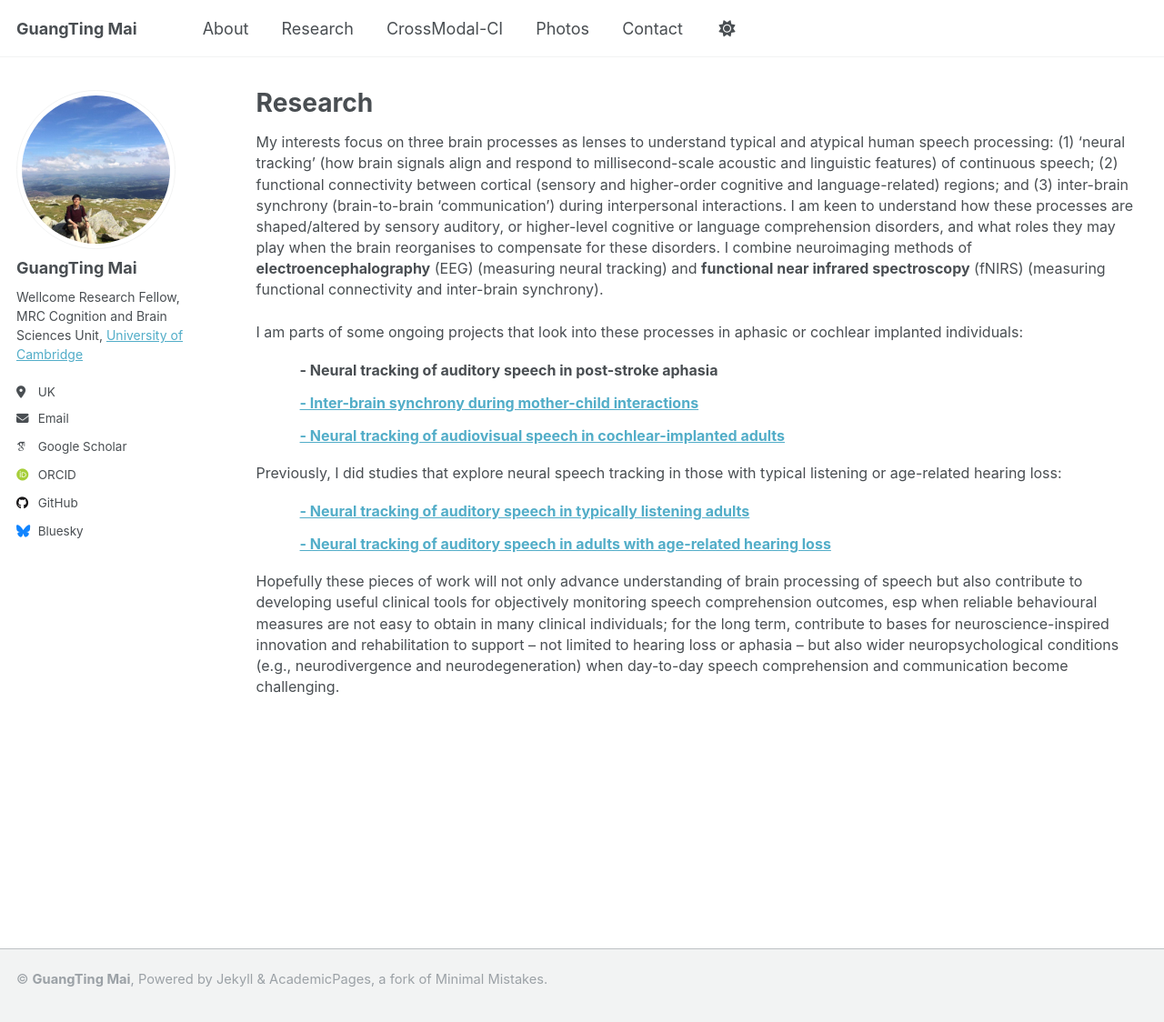
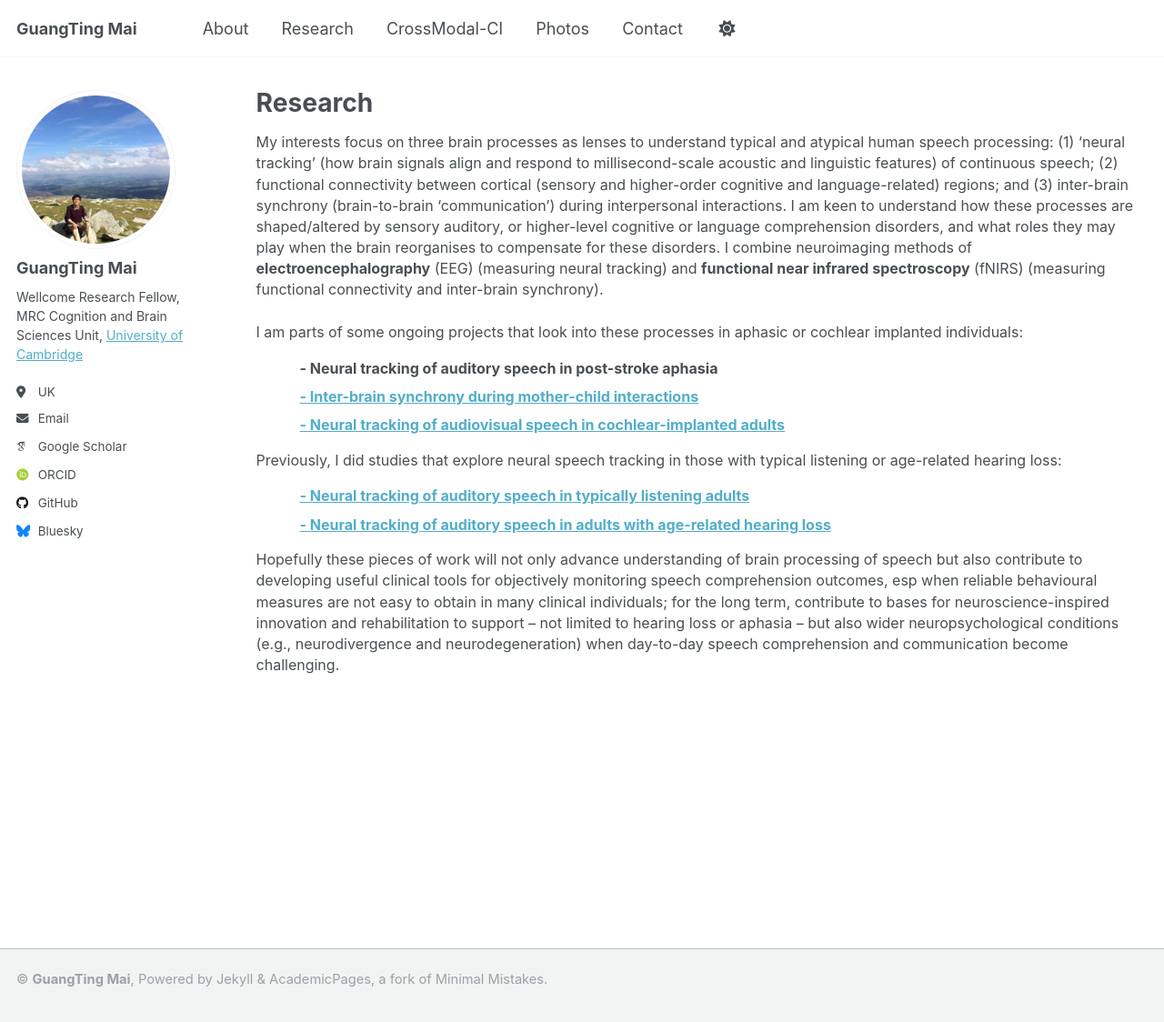
Before and after one commit to guangtingmai/guangtingmai.github.io, a Jekyll site: the page built from _pages/research.html, in a window 1280 px wide and 1130 px high. Shown: the top 1124 px of the window at 91% size. Built offline with Jekyll 4.4.1, drawn with Linux system fonts in a browser that asks for light colours; some web fonts are replaced.

Commit message:
Update research.html

```diff
--- a/_pages/research.html
+++ b/_pages/research.html
@@ -13,12 +13,12 @@
   <strong>electroencephalography</strong> (EEG) (measuring neural tracking) and <strong>functional near infrared spectroscopy</strong> (fNIRS)
   (measuring functional connectivity and inter-brain synchrony).</span></p>
 <p><span style="font-size: 12pt;line-height: 1.45;display: block;margin-bottom: 0.15vh">I am parts of some ongoing projects that look into these processes in aphasic or cochlear implanted individuals:</span></p>
-<p><span style="font-size: 12pt;line-height: 0.8;display: block;margin-bottom: 0.05vh">&emsp;&emsp;&emsp;<strong>- Neural tracking of auditory speech in post-stroke aphasia</strong></span></p>
-<p><span style="font-size: 12pt;line-height: 0.8;display: block;margin-bottom: 0.05vh">&emsp;&emsp;&emsp;<a href="https://guangtingmai.github.io/interbrain-sync/"><strong>- Inter-brain synchrony during mother-child interactions</strong></a></span></p>
-<p><span style="font-size: 12pt;line-height: 0.8;display: block;margin-bottom: 0.15vh">&emsp;&emsp;&emsp;<a href="https://guangtingmai.github.io/crossmodal-ci/"><strong>- Neural tracking of audiovisual speech in cochlear-implanted adults</strong></a></span></p>
+<p><span style="font-size: 12pt;line-height: 0.5;display: block;margin-bottom: 0.05vh">&emsp;&emsp;&emsp;<strong>- Neural tracking of auditory speech in post-stroke aphasia</strong></span></p>
+<p><span style="font-size: 12pt;line-height: 0.5;display: block;margin-bottom: 0.05vh">&emsp;&emsp;&emsp;<a href="https://guangtingmai.github.io/interbrain-sync/"><strong>- Inter-brain synchrony during mother-child interactions</strong></a></span></p>
+<p><span style="font-size: 12pt;line-height: 0.5;display: block;margin-bottom: 0.15vh">&emsp;&emsp;&emsp;<a href="https://guangtingmai.github.io/crossmodal-ci/"><strong>- Neural tracking of audiovisual speech in cochlear-implanted adults</strong></a></span></p>
 <p><span style="font-size: 12pt;line-height: 1.45;display: block;margin-bottom: 0.15vh">Previously, I did studies that explore neural speech tracking in those with typical listening or age-related hearing loss:</span></p>
-<p><span style="font-size: 12pt;line-height: 0.8;display: block;margin-bottom: 0.05vh">&emsp;&emsp;&emsp;<a href="https://guangtingmai.github.io/neuraltrack-typical/"><strong>- Neural tracking of auditory speech in typically listening adults</strong></a></span></p>
-<p><span style="font-size: 12pt;line-height: 0.8;display: block;margin-bottom: 0.05vh">&emsp;&emsp;&emsp;<a href="https://guangtingmai.github.io/neuraltrack-hearingloss/"><strong>- Neural tracking of auditory speech in adults with age-related hearing loss</strong></a></span></p>
+<p><span style="font-size: 12pt;line-height: 0.5;display: block;margin-bottom: 0.05vh">&emsp;&emsp;&emsp;<a href="https://guangtingmai.github.io/neuraltrack-typical/"><strong>- Neural tracking of auditory speech in typically listening adults</strong></a></span></p>
+<p><span style="font-size: 12pt;line-height: 0.5;display: block;margin-bottom: 0.05vh">&emsp;&emsp;&emsp;<a href="https://guangtingmai.github.io/neuraltrack-hearingloss/"><strong>- Neural tracking of auditory speech in adults with age-related hearing loss</strong></a></span></p>
 <p><span style="font-size: 12pt;line-height: 1.45;display: block;margin-bottom: 0.15vh">Hopefully these pieces of work will not only advance
   understanding of brain processing of speech but also contribute to developing useful clinical tools for objectively monitoring speech
   comprehension outcomes, esp when reliable behavioural measures are not easy to obtain in many clinical individuals; for the long term, contribute
```
